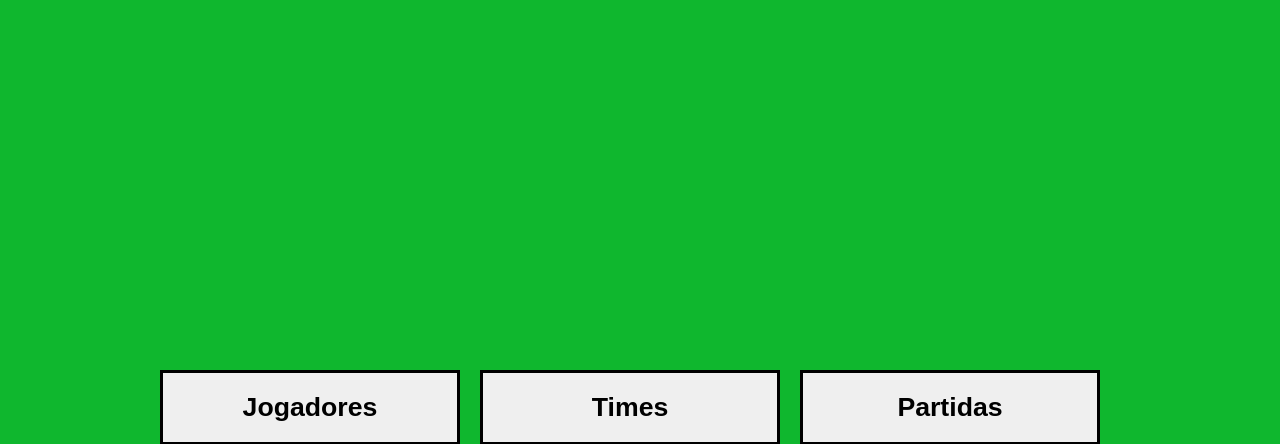
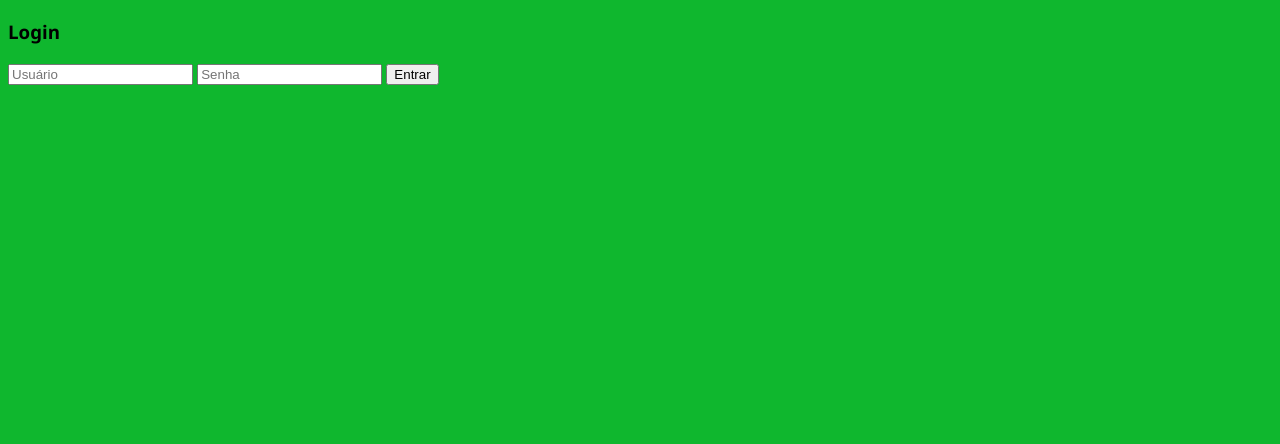
Before and after one commit to PedroFranzoi/CRUD_futebol_login, a PHP site: page / in a window 1280 px wide. Shown: the top 444 px of the page. Run offline with PHP 8.4, Linux system fonts and the light colour scheme.

Commit message:
Login do site

```diff
--- a/db/db.sql
+++ b/db/db.sql
@@ -27,6 +27,12 @@ CREATE TABLE partidas (
     FOREIGN KEY (time_fora_id) REFERENCES times(id)
 );
 
+CREATE TABLE usuarios(
+	id  INT AUTO_INCREMENT PRIMARY KEY,
+    username VARCHAR(120) NOT NULL,
+    senha VARCHAR(255) NOT NULL
+);
+
 INSERT INTO times (nome, cidade) VALUES
     ('Atlético Mineiro', 'Belo Horizonte'),
     ('Atlético Paranaense', 'Curitiba '),
--- a/public/index.php
+++ b/public/index.php
@@ -1,5 +1,56 @@
 <?php
-include '../config/db.php';
+
+$mysqli = new mysqli("localhost", "root", "root", "futebol_db");
+if ($mysqli->connect_errno) {
+    die("Erro de conexão: " . $mysqli->connect_error);
+}
+
+session_start();
+
+if (isset($_GET['logout'])) {
+    session_destroy();
+    header("Location: index.php");
+    exit;
+}
+
+$msg = "";
+if ($_SERVER["REQUEST_METHOD"] === "POST") {
+    $user = $_POST["username"] ?? "";
+    $pass = $_POST["senha"] ?? "";
+
+    $stmt = $mysqli->prepare("SELECT id, username, senha FROM usuarios WHERE username=? AND senha=?");
+    $stmt->bind_param("ss", $user, $pass);
+    $stmt->execute();
+    $result = $stmt->get_result();
+    $dados = $result->fetch_assoc();
+    $stmt->close();
+
+    if ($dados) {
+        $_SESSION["user_id"] = $dados["id"];
+        $_SESSION["username"] = $dados["username"];
+        header("Location: index.php");
+        exit;
+    } else {
+        $msg = "Usuário ou senha incorretos!";
+    }
+}
+?>
+
+<!doctype html>
+<html lang="pt-br">
+<head>
+<meta charset="utf-8">
+<title>Login Simples</title>
+<link rel="stylesheet" href="../public/assets/style.css">
+</head>
+<body>
+
+<?php if (!empty($_SESSION["user_id"])): ?>
+  <div class="card">
+    <h3>Bem-vindo, <?= $_SESSION["username"] ?>!</h3>
+    <p>Sessão ativa.</p>
+    <p><a href="?logout=1">Sair</a></p>
+    <?php
 
 ?>
 
@@ -38,3 +89,20 @@ include '../config/db.php';
     </footer>
 </body>
 </html>
+
+  </div>
+
+<?php else: ?>
+  <div class="card">
+    <h3>Login</h3>
+    <?php if ($msg): ?><p class="msg"><?= $msg ?></p><?php endif; ?>
+    <form method="post">
+      <input type="text" name="username" placeholder="Usuário" required>
+      <input type="senha" name="senha" placeholder="Senha" required>
+      <button type="submit">Entrar</button>
+    </form>
+  </div>
+<?php endif; ?>
+
+</body>
+</html>
```
Also changed, not shown: public/assets/style.css.
